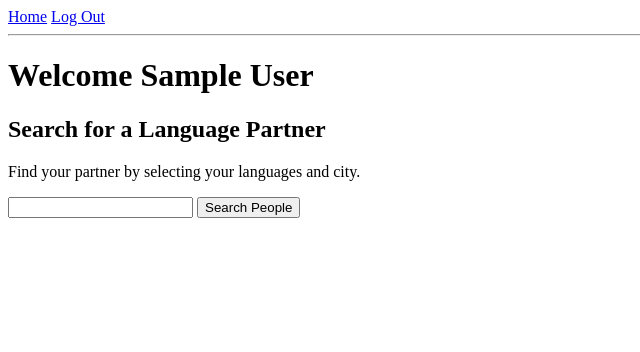
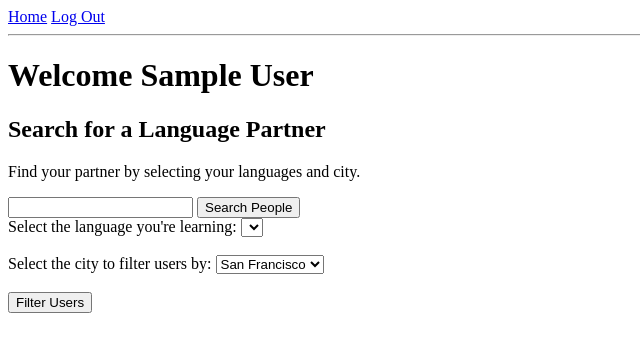
Before and after one commit to yusra-ahmed-zz/language-app, a Flask app: page /dashboard in a window 1280 px wide. Shown: the top 352 px of the page, without its empty margins (0-640 px from the left). Run offline with Flask 2, Linux system fonts and the light colour scheme; the visitor is signed in with stand-in values (Sample User, id 1); data comes from the database, SQL or seed files in the repository; data that the repository does not hold is empty.

Commit message:
filter feature scotch tapey

```diff
--- a/server.py
+++ b/server.py
@@ -91,17 +91,37 @@ def register_process():
 
     user = User.query.filter_by(email=email).first()
 
-    send_email(user)
+    # send_email(user)
 
     if user:
         flash("This email is already registered. Please login with your email and password.")
         return redirect("/")
     else:
         user = User(full_name=full_name, email=email, username=username,
-                    password=password, age=age, city=city, zipcode=zipcode, user_bio=user_bio)
+                    password=password, age=age, city=city, zipcode=zipcode,
+                    user_bio=user_bio)
         db.session.add(user)
         db.session.commit()
-        session['user_id'] = user.user_id
+
+
+
+        user_id = User.query.filter(User.email == email).one().user_id
+        print user_id
+        session['user_id'] = user_id
+
+        lang_learn = request.form.get("lang_learn")
+        lang_fluent = request.form.get("lang_fluent")
+        print "lang_learn", lang_learn
+        print "lang_fluent", lang_fluent
+
+        practice = Userlang(user_id=user_id, lang_id=lang_learn,
+                            fluent=False)
+        fluent = Userlang(user_id=user_id, lang_id=lang_fluent,
+                          fluent=True)
+        db.session.add(practice)
+        db.session.add(fluent)
+        db.session.commit()
+
         flash("Registration Successful. Welcome to Babilim!")
         return redirect("/dashboard")
 
@@ -129,7 +149,67 @@ def get_users():
     for user in users:
         userlist = [user.user_id, user.full_name]
         userinfo["users"].append(userlist)
+
     return jsonify(userinfo)
+
+
+@app.route('/find_matches.json')
+def find_matches():
+
+    user_id = session["user_id"]
+    print "user_id", user_id
+    user = User.query.filter(User.user_id == user_id).first()
+
+    prac_lang_id = int(request.args.get("lang_learn"))
+    print "practice", prac_lang_id
+
+    match_ids = set()
+
+    print "user.fluent_userlangs", user.fluent_userlangs
+
+    for fluent_userlang in user.fluent_userlangs:
+        fluent_lang_id = fluent_userlang.lang_id
+        print "fluentid", fluent_lang_id
+
+        people_want = db.session.query(User).join(Userlang).filter(Userlang.fluent.is_(False),
+                                   Userlang.lang_id == fluent_lang_id).all()
+
+        print "want", people_want
+        for person in people_want:
+            fluent_ids = [userlang.lang_id for userlang in person.fluent_userlangs]
+            print "fluentid", fluent_ids
+            if prac_lang_id in fluent_ids:
+                match_ids.add(person.user_id)
+        print "mathcs", match_ids
+
+        matches = db.session.query(User).filter(User.user_id.in_(match_ids)).all()
+
+        print "this match", matches
+
+    results = [user.to_dict() for user in matches]
+    print "results", results
+    return jsonify({"people": results})
+
+
+
+
+
+
+        # ppl_who_want_my_lang = (
+        #     Userlang.query.filter(Userlang.fluent is False,
+        #                           Userlang.lang_id == fluent_lang_id))
+        # ppl_who_also_speak_p_lang = (
+        #     ppl_who_want_my_lang.filter(Userlang.fluent is True,
+        #                                 Userlang.lang_id == prac_lang_id))
+        # matches = ppl_who_also_speak_p_lang.all()
+    #     print "matches", matches
+    #     all_userlang_matches.extend(matches)
+
+    # people = [userlang.user for userlang in all_userlang_matches]
+
+    # print "people", people
+    # return jsonify(people)
+
 
 @app.route('/user/<int:user_id>')
 def show_user_page(user_id):
@@ -148,16 +228,17 @@ def show_user_page(user_id):
     pass
     # personal_msg= request.form.get("personal_msg")
 
+
 def send_email(user, personal_msg):
     """Send email to user"""
 
     # personal_msg = personal_msg
     # 'html': '<p>' + personal_msg + '</p>',
     message = {'html': '<p> hero </p>',
-        'from_email': 'info@babilim.us',
-        'from_name': 'Babilim',
-        'subject': 'Message from Babilim user',
-        'to': [{'email': user.email}]
+                'from_email': 'info@babilim.us',
+                'from_name': 'Babilim',
+                'subject': 'Message from Babilim user',
+                'to': [{'email': user.email}]
     }
 
     result = mandrill_client.messages.send(message=message)
--- a/templates/dashboard.html
+++ b/templates/dashboard.html
@@ -19,15 +19,11 @@ In 2.0 - An access area to chat with people. -->
     <p>Find your partner by selecting your languages and city.</p>
 
     <input type="search" name="search" id="search" value="" />
-    <button id="button">Search People</button>
+    <button id="search-button">Search People</button>
     <div id="placeholder"></div>
 
     <script>
 
-    // $(data.users).each(function () {
-    //     var output = "<ul><li>" + this.full_name + "</li></ul>";
-    //     $('#placeholder').append(output);
-    // });
 
     function showUser(result) {
         console.log(result['users'][0]);
@@ -46,12 +42,69 @@ In 2.0 - An access area to chat with people. -->
         $.get('/get_user.json', data, showUser);
     }
 
-    $("#button").on('click', getPeople);
+    $("#search-button").on('click', getPeople);
+
+    </script>
+
+    <div class="filter-group">
+        <label>
+            Select the language you're learning:
+            <select name="lang_learn" id="lang_learn" class="filterusers">
+                {% for language in languages %}
+                    <option value = "{{ language.lang_id }}">
+                        {{ language.lang_name }}
+                    </option>
+                {% endfor %}
+            </select>
+        </label>
+    </div>
+    <br>
+    <div class="filter-group">
+        <label>
+            Select the city to filter users by:
+            <select name="city" id="city" class="filterusers">
+                <option selected value="San-Francisco">San Francisco</option>
+                <option value="San-Jose">San Jose</option>
+                <option value="Oakland">Oakland</option>
+                <option value="Fremont">Fremont</option>
+                <option value="Santa-Rosa">Santa Rosa</option>
+                <option value="Berkeley">Berkeley</option>
+            </select>
+        </label>
+    </div>
+    <br>
+    <div class="filter-group">
+        <button id="filter">Filter Users</button>
+        <div id="placeholder"></div>
+    </div>
+
+    <script>
+
+    function showProfiles(results) {
+        console.log(results);
+        for (var i = 0; i < results['people'].length; i++) {
+            var profiles = '<a href="/user/'+results['people'][i][0]+'">'+results['people'][i][1]+"</a><br>"
+
+        };
+
+
+    }
+
+    function getProfiles(evt) {
+        var match_profiles = {
+            "lang_learn": $('#lang_learn').val(),
+            "city": $('#city').val()
+        };
+        console.log("something");
+        $.get('/find_matches.json', match_profiles, showProfiles);
+    }
+
+    $("#filter").on('click', getProfiles);
+
+    </script>
 
 
 
 
 
-    </script>
-
 {% endblock %}
```
Also changed, not shown: model.py (+31 -20 lines), updatepk.py (+13 -0 lines).
